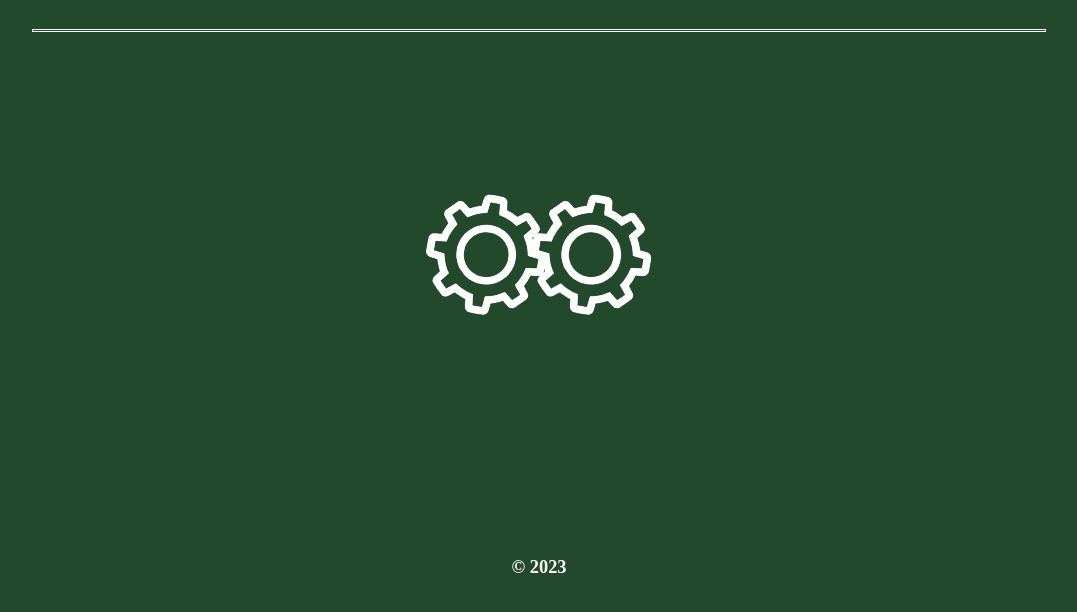
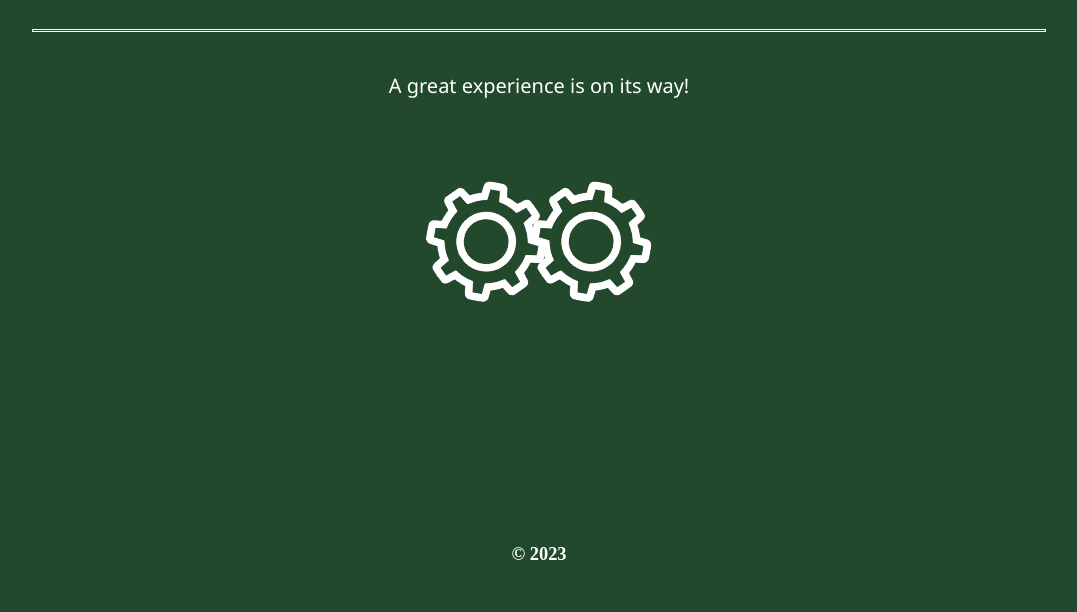
Before and after one commit to stephmmw/coming-soon, a plain HTML site: page index.html in a window 1280 px wide. Shown: the part 90-702 px from the top of the page, without its empty margins (101-1178 px from the left). Drawn offline with Linux system fonts and the light colour scheme.

Commit message:
Add message

```diff
--- a/css/style.css
+++ b/css/style.css
@@ -27,12 +27,20 @@ body{
     height:1px;
     border: 1.5px #fff solid;
 }
+.main .message{
+    width: 100%;
+    margin-top: 5vh;
+    text-align:center;
+    font-size: 1.25rem;
+    font-weight: 500;
+    font-family:'Segoe UI', Tahoma, Geneva, Verdana, sans-serif
+}
 .main .icon{
     display:flex;
     display: -webkit-flex;
     justify-content: center;
     -webkit-justify-content: center;
-    margin-top: 20vh;
+    margin-top: 10vh;
 }
 .main .icon .gear{
     width: 100px;
--- a/index.html
+++ b/index.html
@@ -12,6 +12,9 @@
     <div class="main">
         <h1>Coming Soon</h1>
         <div class="hr"> <div></div> </div>
+        <div class="message">
+            A great experience is on its way!
+        </div>
         <div class="icon">
             <img src="./gear.png" alt="" class="l-gear gear">
             <img src="./gear.png" alt="" class="r-gear gear">
```
